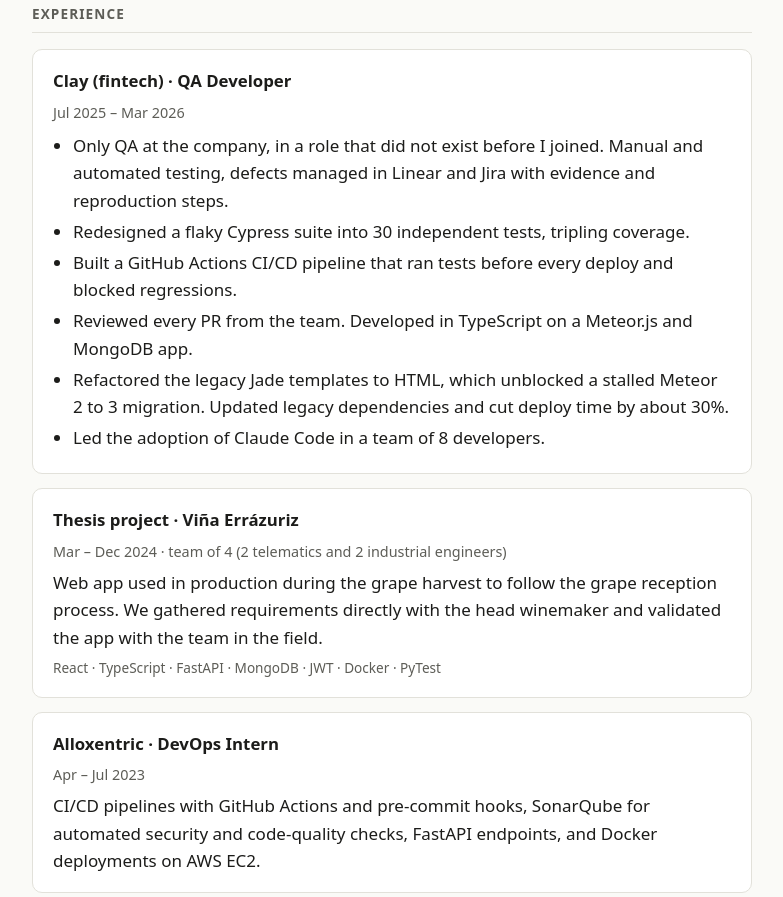
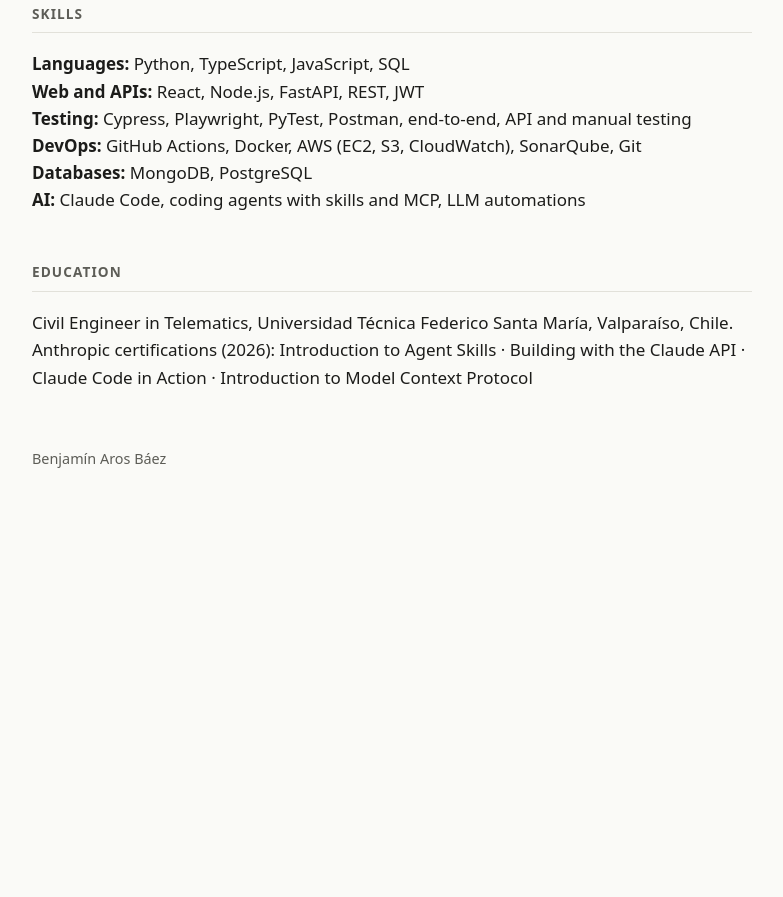
Before and after one commit to b0ir/b0ir.github.io, a plain HTML site: page index.html in a window 1280 px wide. Shown: the part 1237-2134 px from the top of the page, without its empty margins (248-1031 px from the left). After the commit the page ends 1787 px from the top, so only its background shows below. Drawn offline with Linux system fonts and the light colour scheme.

Commit message:
Remove experience section and Get on Board link

```diff
--- a/index.html
+++ b/index.html
@@ -75,7 +75,6 @@
     </p>
     <ul class="links">
       <li><a href="https://github.com/b0ir">GitHub</a></li>
-      <li><a href="https://www.getonbrd.com/p/benjamin-aros-baez">Get on Board profile</a></li>
     </ul>
   </header>
 
@@ -122,41 +121,6 @@
     <p class="tags">React · TypeScript · QA</p>
   </article>
 
-  <h2>Experience</h2>
-
-  <article class="card">
-    <h3>Clay (fintech) · QA Developer</h3>
-    <p class="meta">Jul 2025 – Mar 2026</p>
-    <ul class="plain">
-      <li>Only QA at the company, in a role that did not exist before I joined. Manual and automated testing, defects managed in Linear and Jira with evidence and reproduction steps.</li>
-      <li>Redesigned a flaky Cypress suite into 30 independent tests, tripling coverage.</li>
-      <li>Built a GitHub Actions CI/CD pipeline that ran tests before every deploy and blocked regressions.</li>
-      <li>Reviewed every PR from the team. Developed in TypeScript on a Meteor.js and MongoDB app.</li>
-      <li>Refactored the legacy Jade templates to HTML, which unblocked a stalled Meteor 2 to 3 migration. Updated legacy dependencies and cut deploy time by about 30%.</li>
-      <li>Led the adoption of Claude Code in a team of 8 developers.</li>
-    </ul>
-  </article>
-
-  <article class="card">
-    <h3>Thesis project · Viña Errázuriz</h3>
-    <p class="meta">Mar – Dec 2024 · team of 4 (2 telematics and 2 industrial engineers)</p>
-    <p>
-      Web app used in production during the grape harvest to follow the grape reception
-      process. We gathered requirements directly with the head winemaker and validated the
-      app with the team in the field.
-    </p>
-    <p class="tags">React · TypeScript · FastAPI · MongoDB · JWT · Docker · PyTest</p>
-  </article>
-
-  <article class="card">
-    <h3>Alloxentric · DevOps Intern</h3>
-    <p class="meta">Apr – Jul 2023</p>
-    <p>
-      CI/CD pipelines with GitHub Actions and pre-commit hooks, SonarQube for automated
-      security and code-quality checks, FastAPI endpoints, and Docker deployments on AWS EC2.
-    </p>
-  </article>
-
   <h2>Skills</h2>
   <p>
     <strong>Languages:</strong> Python, TypeScript, JavaScript, SQL<br>
```
